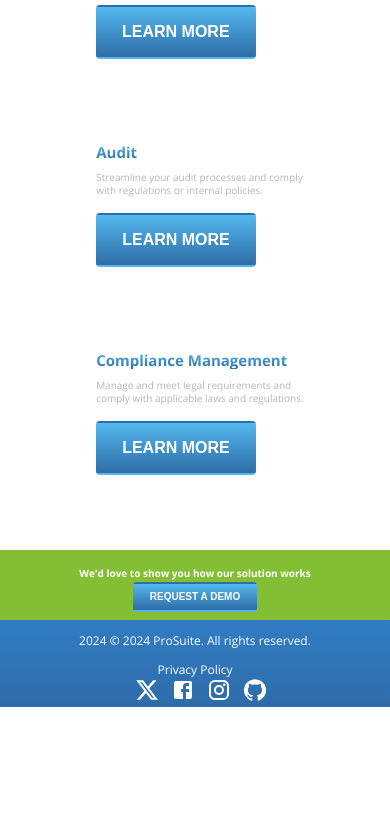
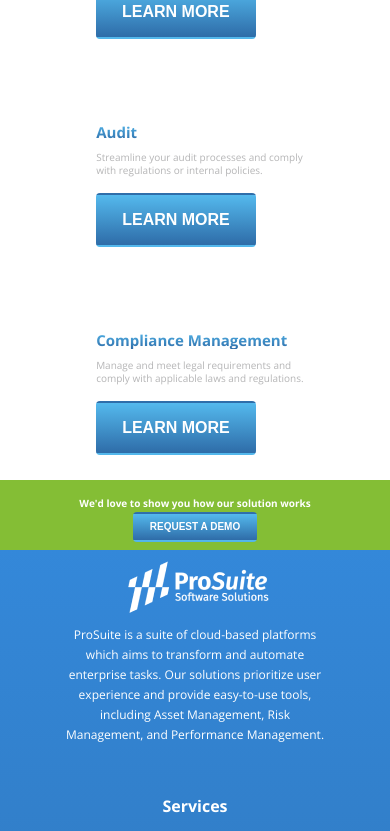
Before and after one commit to moraswi/pro-suite, a React (Create React App) app: page / in a window 390 px wide. Shown: the part 2529-3360 px from the top of the page. Before the commit the page ends 3236 px from the top, so only its background shows below. Built offline with nearby package versions, Linux system fonts and the light colour scheme.

Commit message:
footer responsive fixed

```diff
--- a/src/components/Footer.js
+++ b/src/components/Footer.js
@@ -20,7 +20,7 @@ export default function Footer(){
       </div>
 
       <div className='subFootMainContainer'>
-      {/* <div className="footerContent">
+      <div className="footerContent">
         <div className="footerColumn1">
           <img
             src={whiteLogo}
@@ -54,7 +54,7 @@ export default function Footer(){
           <h2 className='subTitles'>Contact Us</h2>
          <p className='footerItem'>Lorem ipsum dolor sit amet, consectetur adipiscing elit. Lacinia morbi praesent nulla tempor sagittis. Curabitur donec cursus donec risrdum nullam orci sit dictum. Molestie nunc sed amet vulputate in. Condimentum mi massa id interdum risus, tortor nunc mauris.</p>
         </div>
-      </div> */}
+      </div>
 
       <div className='bottomFooterRow'>
         <div className='privacyContainer'>
--- a/src/styles/AboutUs.css
+++ b/src/styles/AboutUs.css
@@ -132,10 +132,6 @@
     } */
 
 
-
-
-
-
     .listItem{
       display: flex;
       flex-direction: column;
--- a/src/styles/Footer.css
+++ b/src/styles/Footer.css
@@ -61,25 +61,20 @@
 
   }
   .footerContent {
-    /* width: 1900px; */
-    /* background-color: red; */
-    display: flex;
+    display: grid;
+    grid-template-columns: repeat(auto-fit, minmax(200px,1fr));
+    grid-gap: 40px;
 
-    /* justify-content: space-between; */
-    /* align-items: center; */
-    /* margin: 0 auto; */
+    place-items: center;
   }
 
   .whiteLogo{
     width: 149px;
     height: 53px;
-    /* background-size: contain;
-  background-position: center; */
   }
   .footerColumn1, .footerColumn2, .footerColumn3,.footerColumn4 {
     display: flex;
     flex-direction: column;
-    /* flex: 1; */
     padding: 60px;
     font-size: 12px;
     font-weight: 400;
@@ -89,38 +84,25 @@
     margin-top: 14px;
   }
 
-
   .footerColumn1{
     padding-left: 0px;
     width: 270px;
-    /* margin-top: 18px; */
     line-height: 20px;
-
-    /* background-color: green; */
-
   }
 
   .footerColumn3, .footerColumn2{
-    /* padding-right: 0px; */
-
-    /* width: 250px; */
-    /* background-color: black; */
     line-height: 20px;
   }
 
 
 
   .footerColumn4{
-    /* padding-right: 0px; */
-
     width: 250px;
     line-height: 16px;
-    /* background-color: yellow; */
   }
 
   .privacyContainer{
     font-size: 12px;
-    /* margin-top: 20px; */
   }
 
   .footer-copyright{
@@ -133,7 +115,6 @@
     height: 28px;
     margin-left: 12px;
     cursor: pointer;
-    /* margin-right: 10px; */
   }
 
   .footerTitle{
@@ -141,24 +122,6 @@
     font-weight: 700;
     line-height: 16px;
   }
-
-  /* .footer-logo {
-    max-width: 100px;
-    margin-bottom: 10px;
-  } */
-
-  /* .footer-cta {
-    margin-top: 20px;
-  } */
-
-  /* .demo-button {
-    background-color: #4caf50;
-    color: #ffffff;
-    border: none;
-    padding: 10px 20px;
-    font-size: 16px;
-    cursor: pointer;
-  } */
 
 .bottomFooterRow{
     display: flex;
@@ -179,13 +142,12 @@
   }
 
   .buttonReq{
-
     border-radius: 4px;
     border-color: transparent;
     padding: 7px 15px 7px 15px;
     font-size: 10px;
     line-height: 12px;
-}
+  }
 }
 
 @media only screen and (max-width: 768px) {
@@ -204,6 +166,11 @@
 
 }
 
+.footerColumn1, .footerColumn2, .footerColumn3,.footerColumn4 {
+ text-align: center;
+  padding: 0px;
+}
+
 .footer-copyright{
   margin-right: 0px;
 
@@ -214,15 +181,18 @@
 }
 
 .subRequestDemoContainer{
-  /* height: 70px; */
-  /* display: flex;  */
   flex-direction: column;
 }
 
 .requestDemoContainer{
-  /* width: 100%; */
   height: 70px;  }
 
-/* buttonReq */
 
+.whiteLogo{
+  margin: 0 auto;
+  margin-top: 10px;
 }
+.footer {
+  margin-top: 10px;
+}
+}
--- a/src/styles/Solution.css
+++ b/src/styles/Solution.css
@@ -124,3 +124,10 @@
   margin-top: 20px;
 }
 }
+
+@media only screen and (max-width: 768px) {
+
+  .mainSolutionContainer {
+    margin-top: 0px;
+  }
+  }
```
